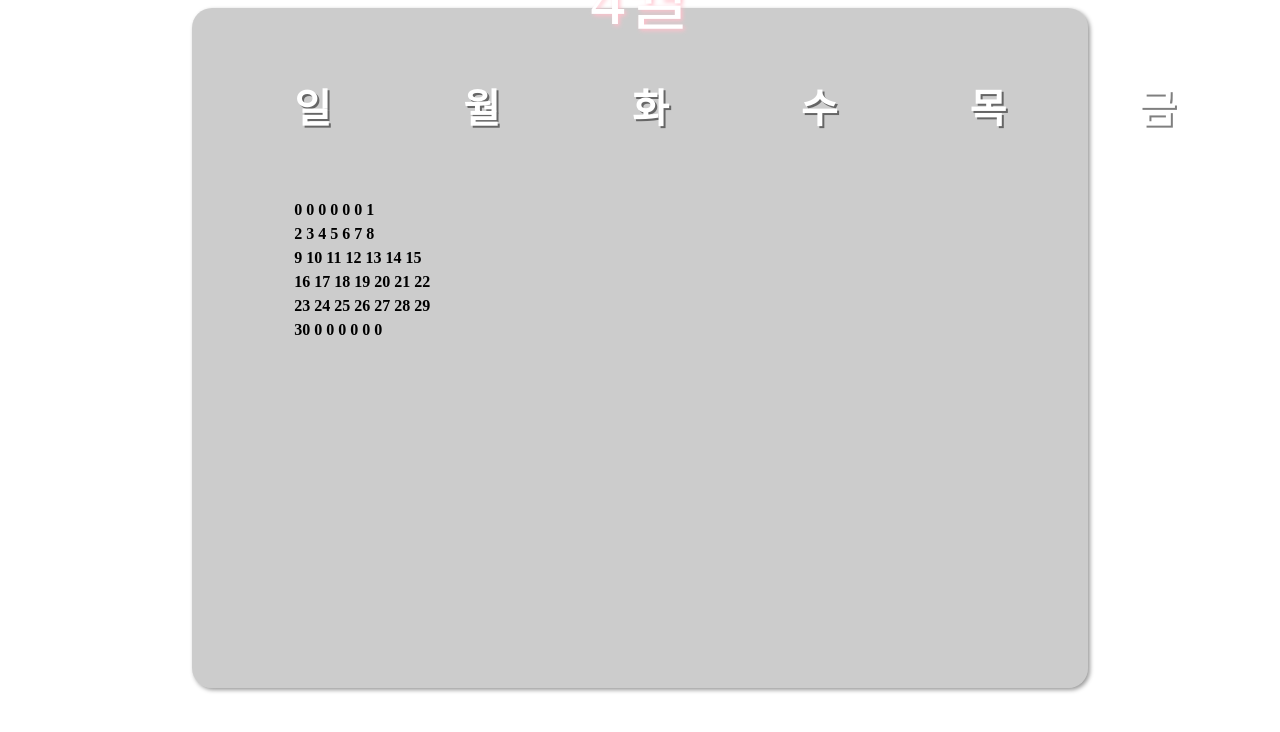
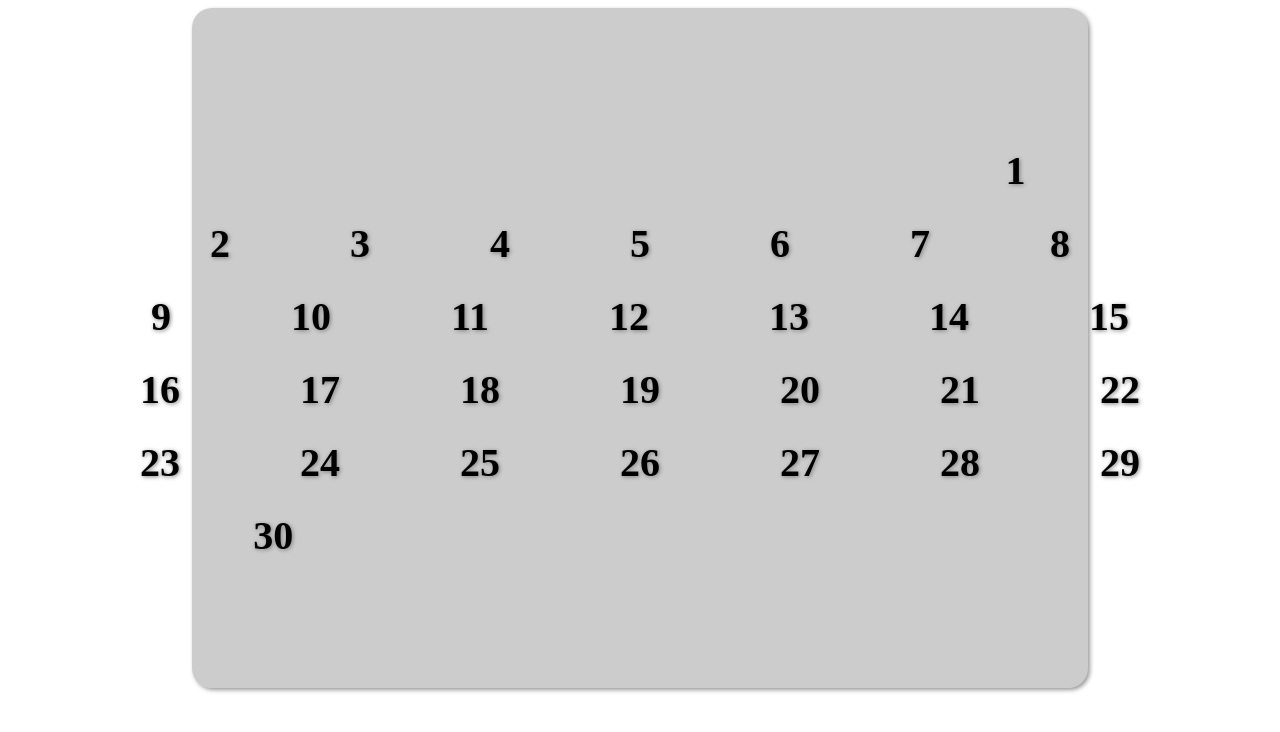
Before and after one commit to minsun0714/Diet_Diary_App, a React (Create React App) app: page / in a window 1280 px wide. Shown: the top 732 px of the page. Built offline with nearby package versions, Linux system fonts and the light colour scheme.

Commit message:
🎨 날짜 간 간격 일정하도록 EachDate 컴포넌트의 width 값 50px로 고정

```diff
--- a/src/components/Dates.tsx
+++ b/src/components/Dates.tsx
@@ -2,11 +2,23 @@ import React from "react";
 import styled from "styled-components";
 
 const DatesContainer = styled.tbody`
-  margin: 30px 11%;
   display: flex;
   flex-direction: column;
   justify-content: center;
-  align-item: center;
+  align-items: center;
+  margin-top: 13vw;
+  border-collapse: collapse;
+`;
+const EachDate = styled.th`
+  font-size: 40px;
+  padding: 13px 60px;
+  margin: 0 2px;
+  width: 50px;
+  text-shadow: 1px 1px 4px gray;
+  &:hover {
+    color: pink;
+    cursor: pointer;
+  }
 `;
 
 function Dates() {
@@ -39,14 +51,14 @@ function Dates() {
   console.log(daysOfThisMonth);
 
   const now = Date.now();
-  const dates = daysOfThisMonth.map((week, i) => (
+  const showDates = daysOfThisMonth.map((week, i) => (
     <tr key={now + i}>
       {week.map((date, j) => (
-        <th key={now + j}>{date}</th>
+        <EachDate key={now + j}>{date ? date : null}</EachDate>
       ))}
     </tr>
   ));
 
-  return <DatesContainer>{dates}</DatesContainer>;
+  return <DatesContainer>{showDates}</DatesContainer>;
 }
 export default Dates;
```
